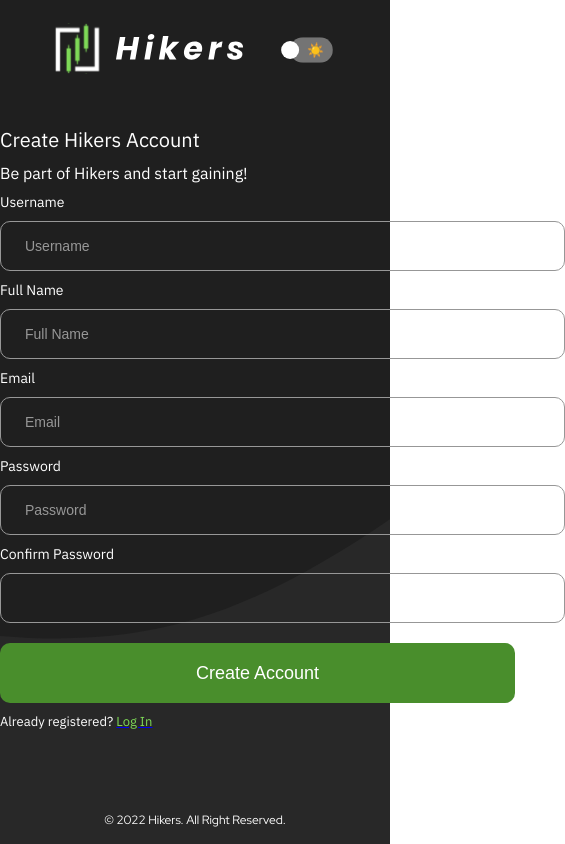
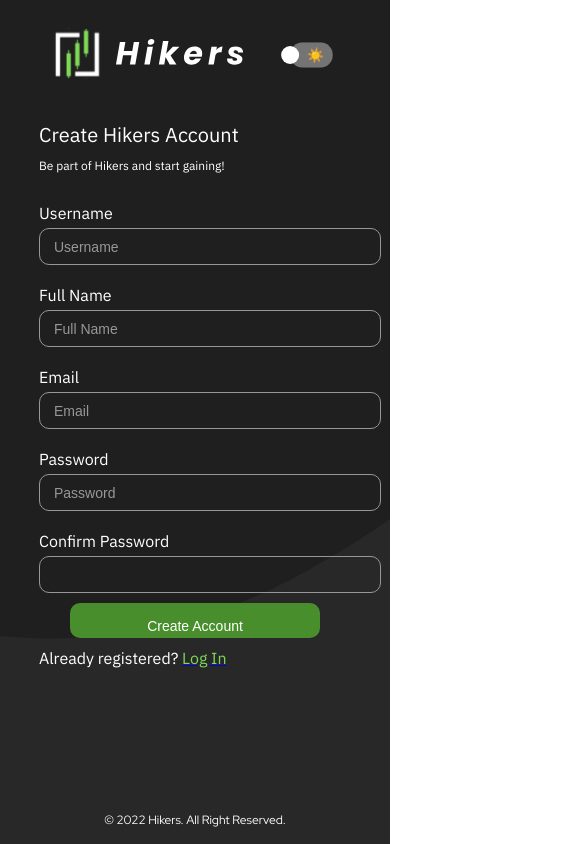
Before and after one commit to suhailajapar/DRC_Project, a React (Create React App) app: page /signup in a window 390 px wide. Shown: the whole page, 565 px wide, since content can reach past the window. Built offline with nearby package versions, Linux system fonts and the light colour scheme.

Commit message:
rwd css done

```diff
--- a/src/components/Login/Login.css
+++ b/src/components/Login/Login.css
@@ -45,7 +45,7 @@ font-family: 'IBM Plex Sans', sans-serif;
   flex-direction: row;
   justify-content: space-between;
 }
-/*
+
 .login-input {
   background-color: transparent;
   border-radius: 10px;
@@ -56,13 +56,13 @@ font-family: 'IBM Plex Sans', sans-serif;
   font-size: 16px;
   padding: 0 24px;
   box-sizing: border-box;
-} */
+}
 
 .login-input::placeholder {
   color: #979797;
   font-size: 16px;
 }
-/*
+
 .login-button {
   background-color: #498e2c;
   height: 60px;
@@ -72,7 +72,7 @@ font-family: 'IBM Plex Sans', sans-serif;
   color: white;
   font-size: 18px;
   margin: 20px 0 10px 0;
-} */
+}
 
 .login-button:hover {
   background-color: #237500;
@@ -150,41 +150,3 @@ font-family: 'IBM Plex Sans', sans-serif;
     height: 50px;
   }
 }
-
-/* Light mode */
-/*
-font-family: 'IBM Plex Sans', sans-serif;
-*/
-
-.login {
-  background-color: #ffffff;
-  background-image: url("./../../assets/Waves/wave_light.svg");
-  background-position: bottom;
-  background-repeat: no-repeat;
-  background-size: cover;
-  color: black;
-  font-family: "IBM Plex Sans", sans-serif;
-}
-
-.login-input {
-  background-color: transparent;
-  border-radius: 10px;
-  border: solid 1px #979797;
-  color: black;
-  height: 48px;
-  width: 515px;
-  font-size: 16px;
-  padding: 0 24px;
-  box-sizing: border-box;
-}
-
-.login-button {
-  background-color: #498e2c;
-  height: 60px;
-  width: 515px;
-  border-radius: 10px;
-  border: none;
-  color: white;
-  font-size: 18px;
-  margin: 20px 0 10px 0;
-}
--- a/src/components/Profile/Profile.css
+++ b/src/components/Profile/Profile.css
@@ -6,7 +6,8 @@
   background-image: url("../../assets/Waves/wave_dark.svg");
   background-repeat: no-repeat;
   background-size: cover;
-  display: grid;
+  display: flex;
+  flex-direction: column;
   place-items: center;
   justify-content: center;
   align-items: center;
@@ -19,8 +20,8 @@
 .photo-box {
   /* border: white; */
   display: grid;
-  width: 200px;
-  height: 200px;
+  width: 160px;
+  height: 160px;
   border: white 1px solid;
   background-color: whitesmoke;
   border-radius: 50%;
@@ -34,8 +35,7 @@
   font-size: 25px;
   line-height: 26px;
   color: white;
-  /* margin-bottom: 17px; */
-  margin: 15px 0 15px 0;
+  padding: 15px 0 15px 0;
 }
 
 .date-joined {
@@ -45,7 +45,7 @@
   font-size: 25px;
   line-height: 26px;
   color: white;
-  margin: 15px 0 40px 0;
+  padding: 15px 0 30px 0;
 }
 
 .div1 > form {
@@ -62,8 +62,6 @@
   font-size: 22px;
   line-height: 24px;
   color: white;
-  margin-top: 0;
-  margin-bottom: 0;
 
   display: flex;
   flex-direction: row;
@@ -72,7 +70,6 @@
   text-align: right;
   width: 800px;
   line-height: 26px;
-  margin-bottom: 27px;
 }
 
 .InputBox {
@@ -114,14 +111,6 @@
   justify-items: right;
 }
 
-/* #msg {
-  display: flex;
-  font-size: 15px;
-  margin: 1px 0 1px 0;
-  color: red;
-  font-style: italic;
-} */
-
 /* Responsive Design */
 /* Laptops & Small Screens ----------- */
 @media only screen and (min-width: 768px) and (max-width: 1024px) {
@@ -130,9 +119,8 @@
   }
 
   .photo-box {
-    width: 180px;
-    height: 180px;
-    margin-bottom: 20px;
+    width: 140px;
+    height: 140px;
   }
 
   .username {
@@ -142,7 +130,7 @@
 
   .date-joined {
     font-size: 24px;
-    margin-bottom: 10px;
+    padding-bottom: 20px;
   }
 
   .div1 > form {
@@ -151,7 +139,6 @@
 
   .headers {
     width: 600px;
-    margin-bottom: 20px;
     font-size: 20px;
   }
 
@@ -176,12 +163,7 @@
     font-size: 20px;
     align-self: flex-end;
     justify-items: right;
-    margin-top: 7px;
   }
-
-  /* #msg {
-    font-size: 12px;
-  } */
 }
 
 /* Ipads & Tablets ----------- */
@@ -191,8 +173,8 @@
   }
 
   .photo-box {
-    width: 150px;
-    height: 150px;
+    width: 140px;
+    height: 140px;
     margin-bottom: 20px;
   }
 
@@ -203,7 +185,6 @@
 
   .date-joined {
     font-size: 21px;
-    margin-bottom: 10px;
   }
 
   .div1 > form {
@@ -212,7 +193,6 @@
 
   .headers {
     width: 400px;
-    margin-bottom: 20px;
     font-size: 17px;
   }
 
@@ -238,7 +218,6 @@
     font-size: 15px;
     align-self: flex-end;
     justify-items: right;
-    margin-top: 7px;
   }
 }
 
@@ -260,7 +239,6 @@
 
   .date-joined {
     font-size: 17px;
-    margin-bottom: 10px;
   }
 
   .div1 > form {
@@ -269,7 +247,6 @@
 
   .headers {
     width: 270px;
-    margin-bottom: 20px;
     font-size: 14px;
   }
 
@@ -297,8 +274,4 @@
     justify-items: right;
     padding-top: 7px;
   }
-
-  /* #msg {
-    font-size: 10px;
-  } */
 }
--- a/src/components/Signup/Signup.css
+++ b/src/components/Signup/Signup.css
@@ -29,101 +29,88 @@ font-family: 'IBM Plex Sans', sans-serif;
   background-size: cover;
   color: white;
   font-family: "IBM Plex Sans", sans-serif;
-} */
-
+}
 .signbox {
   display: flex;
   flex-direction: column;
   align-items: center;
-  min-height: calc(100vh - 150px);
+  min-height: calc(100vh - 141px);
+}
+
+.signup-inner-container > form {
+  width: 100%;
+  max-width: 715px;
 }
 
 .signup-main-title {
-  text-align: left;
-  font-size: 24px;
-  margin-top: 10px;
-  /* display: block; */
-  display: flexbox;
+  font-size: 30px;
+  padding-top: 10px;
+  display: flex;
+  align-items: left;
+  align-self: flex-start;
   flex-direction: column;
-  align-content: flex-start;
 }
+
 .signup-sub-title {
   text-align: left;
   font-size: 16px;
-  margin: 19px 0 4px 0;
+  padding: 10px 0 10px 0;
   display: block;
   display: flex;
   flex-direction: column;
   align-items: left;
 }
+
 .error-message {
   font-size: 11px;
   display: flex;
   align-items: flex-end;
   color: red;
 }
+
 .signup-input-title {
   text-align: left;
-  font-size: 20px;
-  margin: 20px 0 10px 0;
-  /* display: block; */
+  font-size: 25px;
+  padding: 10px 0 5px 0;
   display: flex;
   flex-direction: row;
-  /* align-items: left; */
   justify-content: space-between;
 }
 
-/* .signup-input {
+.signup-input {
   background-color: transparent;
   border-radius: 10px;
   border: solid 1px #979797;
   color: white;
   height: 48px;
-  width: 515px;
-  font-size: 16px;
-  padding: 0 24px;
-} */
+  width: 615px;
+  font-size: 22px;
+  padding: 0 14px;
+}
 
 .signup-input::placeholder {
   color: #979797;
   font-size: 16px;
 }
 
-/* .signup-button {
+.signup-button {
   background-color: #498e2c;
-  height: 60px;
-  width: 515px;
+  height: 50px;
+  width: 100%;
   border-radius: 10px;
   border: none;
   color: white;
-  font-size: 18px;
-  margin: 20px 0 10px 0;
-  align-self: center;
-  align-items: center;
-  justify-self: center;
+  font-size: 20px;
+  padding: 15px;
+  margin: 10px 0 10px 0;
 }
 
-.s-btn {
+#create-acc {
   display: flex;
   flex-direction: column;
+  align-items: center;
+  margin: 0px;
 }
-
-.signup-button:hover {
-  background-color: #237500;
-}
-
-.links {
-  color: #7ed957;
-}
-
-/* form {
-  padding: 5px;
-  display: flexbox;
-  flex-direction: column;
-  align-items: left;
-  height: 48px;
-  width: 515px;
-} */
 
 /* Responsive Design */
 /* Laptops & Small Screens ----------- */
@@ -132,24 +119,14 @@ font-family: 'IBM Plex Sans', sans-serif;
     width: 100%;
   }
 
-  .signup-main-title {
-    /* margin-top: 10px; */
-    font-size: 30px;
-  }
-
-  .signup-sub-title {
-    margin-top: 10px;
-    font-size: 25px;
-  }
-
   .signup-input {
     font-size: 22px;
     height: 45px;
     width: 500px;
   }
 
-  .signup-input::placeholder {
-    font-size: 20px;
+  .signup-button {
+    height: 80%;
   }
 
   #reg {
@@ -158,7 +135,10 @@ font-family: 'IBM Plex Sans', sans-serif;
 }
 
 /* Ipads & Tablets ----------- */
-@media only screen and (min-width: 481px) and (max-width: 767px) {
+@media only screen and (min-width: 501px) and (max-width: 767px) {
+  .signbox {
+    width: 100%;
+  }
   .signup-input {
     width: 100%;
   }
@@ -168,25 +148,80 @@ font-family: 'IBM Plex Sans', sans-serif;
     padding-bottom: 15px;
   }
 
+  .signup-inner-container {
+    width: 80%;
+    max-width: 615px;
+  }
+
   .signup-main-title {
-    margin-top: 20px;
     font-size: 20px;
   }
 
   .signup-sub-title {
-    font-size: 16px;
-    margin-top: 10px;
+    font-size: 12px;
   }
 
   .signup-input-title {
-    font-size: 14px;
+    font-size: 16px;
     margin-top: 10px;
   }
 
   .signup-input {
     font-size: 14px;
     height: 35px;
-    width: 215px;
+    width: 100%;
+  }
+
+  .signup-input::placeholder {
+    font-size: 14px;
+  }
+
+  .signup-button {
+    width: 80%;
+    height: 80%;
+    font-size: 14px;
+    align-items: center;
+    justify-content: center;
+  }
+
+  #reg {
+    font-size: 13px;
+  }
+}
+
+/* Mobile Devices ----------- */
+@media only screen and (min-width: 320px) and (max-width: 501px) {
+  .signup-input {
+    width: 100%;
+  }
+
+  .menubar {
+    padding-top: 15px;
+    padding-bottom: 15px;
+  }
+
+  .signup-inner-container {
+    width: 80%;
+    max-width: 515px;
+  }
+
+  .signup-main-title {
+    font-size: 20px;
+  }
+
+  .signup-sub-title {
+    font-size: 12px;
+  }
+
+  .signup-input-title {
+    font-size: 16px;
+    margin-top: 10px;
+  }
+
+  .signup-input {
+    font-size: 14px;
+    height: 35px;
+    width: 100%;
   }
 
   .signup-input::placeholder {
@@ -203,91 +238,3 @@ font-family: 'IBM Plex Sans', sans-serif;
     font-size: 13px;
   }
 }
-
-/* Mobile Devices ----------- */
-@media only screen and (min-width: 320px) and (max-width: 480px) {
-  .signbox {
-    height: auto;
-  }
-
-  .menubar {
-    padding-top: 10px;
-    padding-bottom: 15px;
-  }
-
-  .signup-input {
-    width: 100%;
-  }
-
-  .signup-main-title {
-    margin-top: 20px;
-    font-size: 20px;
-  }
-
-  .signup-sub-title {
-    font-size: 16px;
-    margin-top: 10px;
-  }
-
-  .signup-input-title {
-    font-size: 14px;
-    margin-top: 10px;
-  }
-
-  .signup-input {
-    font-size: 14px;
-    height: 35px;
-    width: 215px;
-  }
-
-  .signup-input::placeholder {
-    font-size: 14px;
-  }
-
-  .signup-button {
-    width: 80%;
-    height: 35px;
-    font-size: 14px;
-    margin-top: 15px;
-    margin-bottom: 5px;
-  }
-
-  #reg {
-    font-size: 13px;
-  }
-}
-
-/* Light mode */
-
-.signup-container {
-  height: 100vh;
-  background-color: #ffffff;
-  background-image: url("../../assets/Waves/wave_light.svg");
-  background-position: bottom;
-  background-repeat: no-repeat;
-  background-size: cover;
-  color: black;
-  font-family: "IBM Plex Sans", sans-serif;
-}
-
-.signup-input {
-  background-color: transparent;
-  border-radius: 10px;
-  border: solid 1px #979797;
-  color: black;
-  height: 48px;
-  width: 515px;
-  font-size: 16px;
-  padding: 0 24px;
-}
-
-.signup-button {
-  background-color: #498e2c;
-  height: 60px;
-  width: 515px;
-  border-radius: 10px;
-  border: none;
-  color: white;
-  font-size: 18px;
-  margin: 20px 0 10px 0;
-}
--- a/src/components/Signup/Signup.js
+++ b/src/components/Signup/Signup.js
@@ -4,7 +4,6 @@ import { Link } from "react-router-dom";
 import Footer from "./../Footer/Footer";
 import Menubar from "../Menubar/Menubar";
 import { useForm } from "react-hook-form";
-
 
 const Signup = () => {
   const [theme, setTheme] = React.useState("dark");
@@ -23,6 +22,7 @@ const Signup = () => {
     <div className="signup-container">
       <Menubar theme={theme} setTheme={setTheme} />
       <div className="signbox">
+        <div className="signup-inner-container">
           <div className="signup-main-title">Create Hikers Account</div>
           <div className="signup-sub-title">
             Be part of Hikers and start gaining!
@@ -125,7 +125,7 @@ const Signup = () => {
               />
               <label className="signup-input-title">Confirm Password</label>
               <input name="" className="signup-input" type="password" />
-            <div>
+              <div id="create-acc">
                 <input
                   type="submit"
                   className="signup-button"
@@ -136,11 +136,12 @@ const Signup = () => {
             </form>
           </div>
 
-        <div id="reg">
+          <div>
             Already registered?{" "}
             <Link to="/login">
               <span className="links">Log In</span>
             </Link>
+          </div>
         </div>
       </div>
       <Footer />
```
Lines whose indentation alone changed are shown as unchanged.
